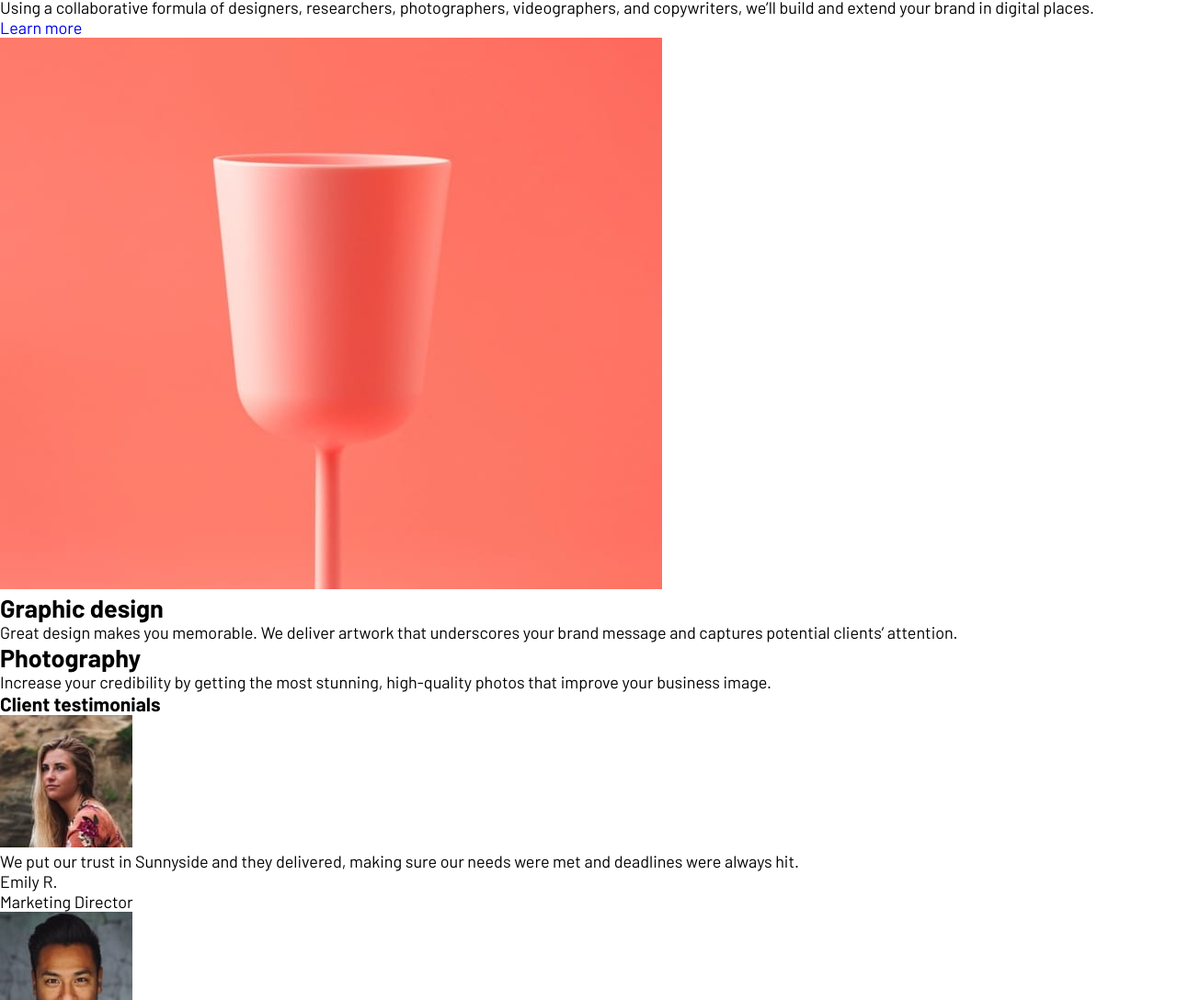
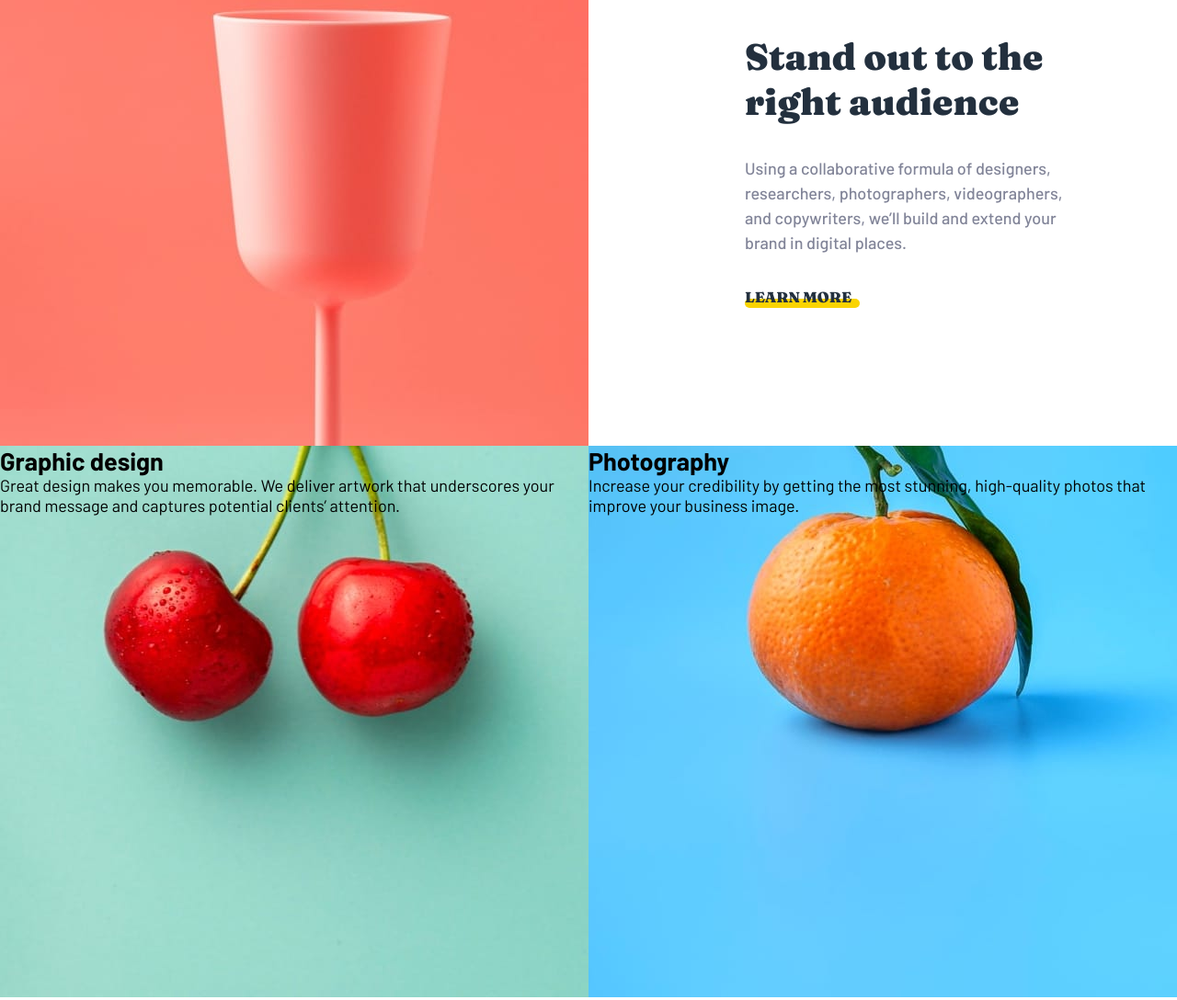
Before and after one commit to Matt971x/Sunnyside-agency-landing-page, a plain HTML site: page index.html in a window 1280 px wide. Shown: the part 1515-2603 px from the top of the page at 92% size. Drawn offline with Linux system fonts and the light colour scheme.

Commit message:
integration in progress...

```diff
--- a/index.html
+++ b/index.html
@@ -30,10 +30,10 @@
        <h2>Transform your brand</h2>
         <p>We are a full-service creative agency specializing in helping brands grow fast.
         Engage your clients through compelling visuals that do most of the marketing for you.</p>
-        <a href="#">Learn more</a>
+        <a class="yellow-link"  href="#">Learn more</a>
       </div>
       <div class="img-part">
-        <img src="./images/desktop/image-transform.jpg" alt=" White egg in a yellow background">
+
       </div>
     </section>
 
@@ -41,10 +41,9 @@
       <div class="text-part">
         <h2>Stand out to the right audience</h2>
         <p>Using a collaborative formula of designers, researchers, photographers, videographers, and copywriters, we’ll build and extend your brand in digital places. </p>
-        <a href="#">Learn more</a>
+        <a class="yellow-link" href="#">Learn more</a>
       </div>
       <div class="img-part">
-        <img src="./images/desktop/image-stand-out.jpg" alt="Pink cup in a pink background">
       </div>
     </section>
 
--- a/style.css
+++ b/style.css
@@ -41,7 +41,8 @@ a{
 header{
     height: 100vh;
     background-image: url('./images/desktop/image-header.jpg');
-    background-size: contain;
+    background-repeat: no-repeat;
+    background-size: cover;
     text-align: center;
     color: var(--White);
 }
@@ -104,3 +105,88 @@ header h1 {
     letter-spacing: 10px;
     margin: 100px 0;
 }
+
+/* MAIN SECTION */
+
+.section-flex {
+    display: flex;
+    height: 600px;
+}
+.text-part,.img-part {
+    width: 50%;
+}
+main :nth-child(2) {
+    flex-direction: row-reverse;
+}
+.section-flex .text-part {
+    padding:0 100px 0 170px;
+    display: flex;
+    flex-direction: column;
+    justify-content: center;
+    gap: 35px;
+}
+
+.section-flex .text-part h2 {
+    font-family: "Fraunces", serif;
+    font-weight: 900 ;
+    color: var(--Very-dark-desaturated-blue);
+    font-size:2.5rem;
+
+}
+.section-flex .text-part p{
+    color: var(--Dark-grayish-blue);
+    line-height: 1.5;
+    font-family: "Barlow", sans-serif;
+    font-weight: 500;
+
+}
+
+.section-flex .text-part a{
+    font-size: 1rem;
+    text-transform: uppercase;
+    color: var(--Very-dark-desaturated-blue);
+    font-family: "Fraunces", serif;
+    font-weight: 900;
+
+}
+
+.section-flex .text-part a::before{
+    content: "";
+    position: absolute;
+    margin: 12px 0;
+    padding-right: 0px;
+    width: 125px;
+    background: #000;
+    height: 10px;
+    border-radius: 20px;
+    z-index: -1;
+}
+
+.section-flex .img-part {
+    background-image: url(./images/desktop/image-transform.jpg);
+    background-size: cover;
+    background-repeat: no-repeat;
+}
+
+.section-flex:nth-child(2) .img-part {
+    background-image: url(./images/desktop/image-stand-out.jpg);
+    background-size: cover;
+    background-repeat: no-repeat;
+}
+
+.section-flex .text-part .yellow-link::before{
+    background: var(--Yellow);
+}
+.section-flex .text-part .red-link::before{
+    background: var(--Soft-red);
+}
+
+.graphic-design {
+    background: url(./images/desktop/image-graphic-design.jpg)center/cover no-repeat;
+    width: 50%;
+}
+
+.photography {
+    background: url(./images/desktop/image-photography.jpg)center/cover no-repeat;
+    width: 50%;
+}
```
